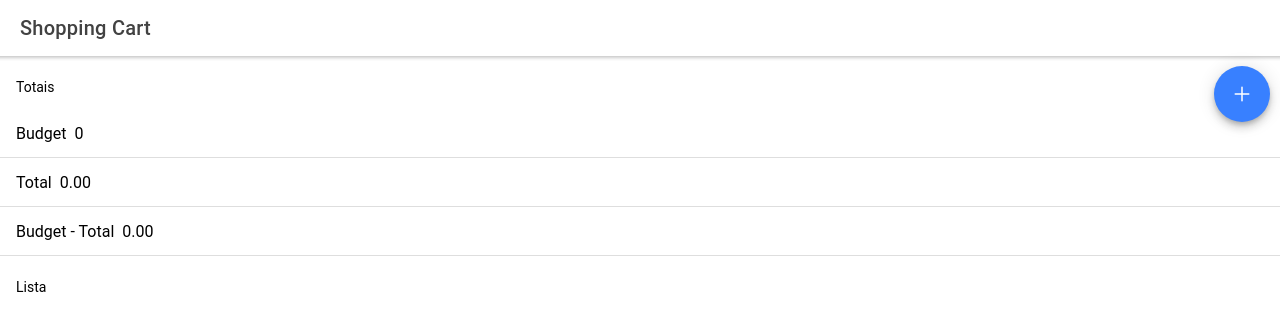
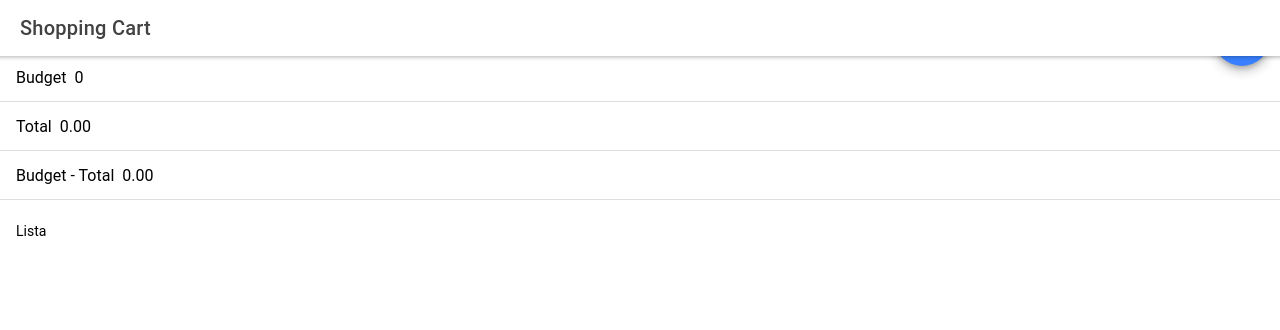
Before and after one commit to Jefferson227/shopping-cart, a React (Create React App) app: page /home in a window 1280 px wide. Shown: the top 330 px of the page. Built offline with nearby package versions, Linux system fonts and the light colour scheme.

Commit message:
Add IonPage back

```diff
--- a/src/components/ShoppingCart/ShoppingCart.tsx
+++ b/src/components/ShoppingCart/ShoppingCart.tsx
@@ -4,6 +4,7 @@ import {
   IonLabel,
   IonInput,
   IonListHeader,
+  IonPage,
 } from '@ionic/react';
 import { useRef, useState, useEffect } from 'react';
 import { v4 as uuid } from 'uuid';
@@ -70,7 +71,7 @@ const ShoppingCart = () => {
   }, []);
 
   return (
-    <>
+    <IonPage>
       <IonList>
         <IonListHeader>
           <IonLabel>Totais</IonLabel>
@@ -117,7 +118,7 @@ const ShoppingCart = () => {
       />
 
       <ItemList items={items} deleteItem={deleteItem} />
-    </>
+    </IonPage>
   );
 };
 
```
